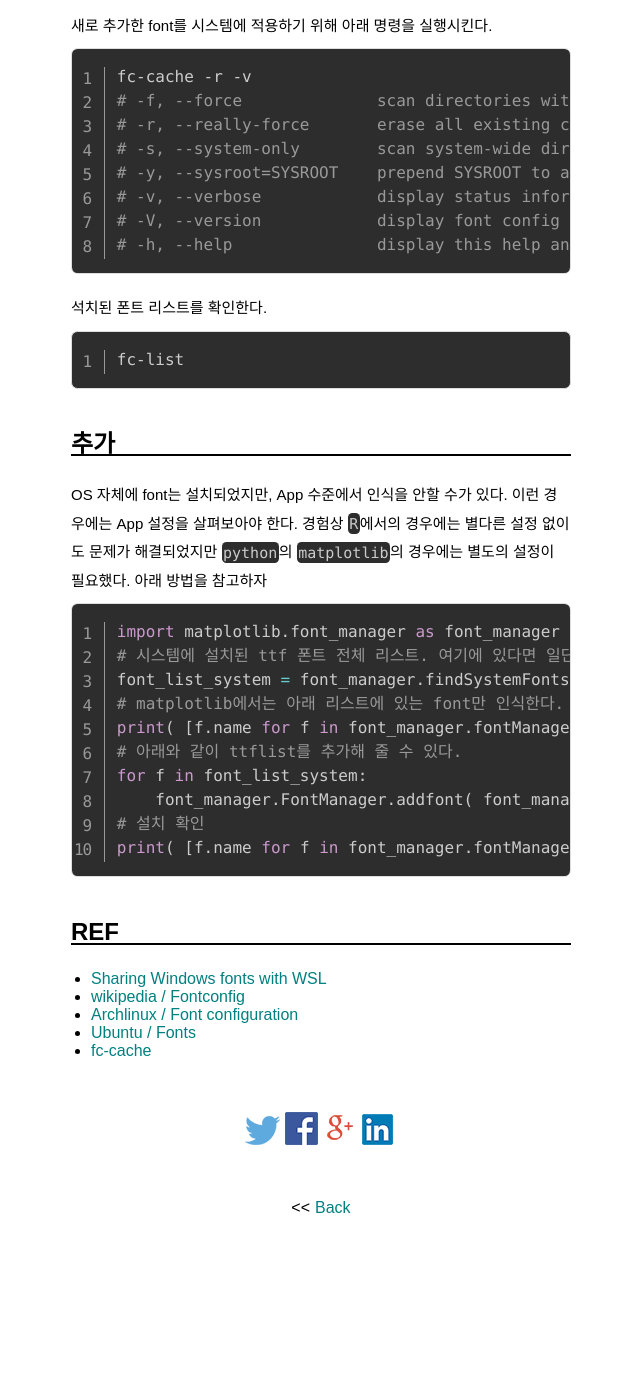
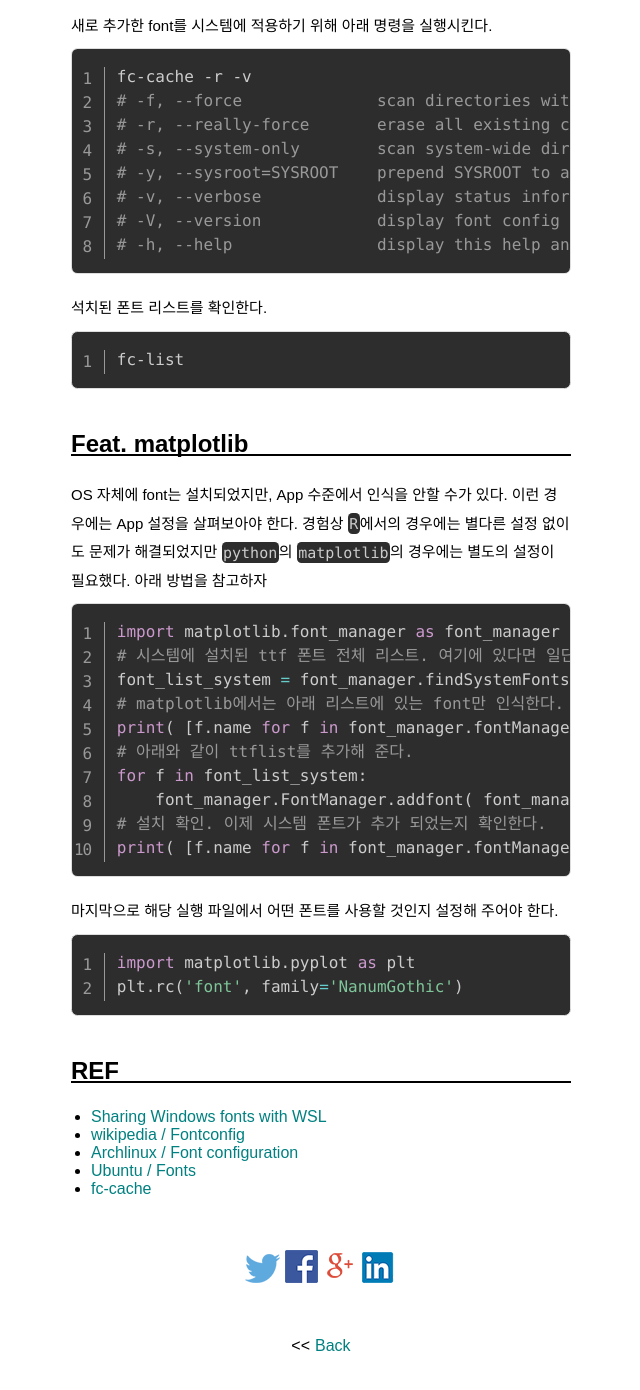
Before and after one commit to pinedance/blog, a Jekyll site: the page built from _posts/2021/01-06/2021-02-08-WSL-fonts.md, in a window 1280 px wide and 1400 px high, scrolled down 1512 px. Shown: the top 1390 px of the window, without its empty margins (319-959 px from the left). Built offline with Jekyll 4.4.1, drawn with Linux system fonts in a browser that asks for light colours; some web fonts are replaced; comment, search, counter and statistics services are not loaded; before the commit the page ends 2774 px from its top, so only the background shows below that.

Commit message:
update old post2

````diff
--- a/_posts/2021/01-06/2021-02-08-WSL-fonts.md
+++ b/_posts/2021/01-06/2021-02-08-WSL-fonts.md
@@ -42,7 +42,7 @@ ln -s /mnt/c/Windows/Fonts /home/$USER/.local/share/fonts/Windows_Fonts
 ln -s /mnt/c/Users/$USER/AppData/Local/Microsoft/Windows/Fonts /home/$USER/.local/share/fonts/Windows_Local_Fonts
 ```
 
-## 마무리
+## 폰트 적용
 
 새로 추가한 font를 시스템에 적용하기 위해 아래 명령을 실행시킨다.
 
@@ -63,21 +63,28 @@ fc-cache -r -v
 fc-list
 ```
 
-## 추가
+## Feat. matplotlib
 
 OS 자체에 font는 설치되었지만, App 수준에서 인식을 안할 수가 있다. 이런 경우에는 App 설정을 살펴보아야 한다. 경험상 `R`에서의 경우에는 별다른 설정 없이도 문제가 해결되었지만 `python`의 `matplotlib`의 경우에는 별도의 설정이 필요했다. 아래 방법을 참고하자
 
 ```python
 import matplotlib.font_manager as font_manager
-# 시스템에 설치된 ttf 폰트 전체 리스트. 여기에 있다면 일단 폰트는 존재하는 것이다.
+# 시스템에 설치된 ttf 폰트 전체 리스트. 여기에 있다면 일단 폰트는 시스템 상에서 인식되는 것이다.
 font_list_system = font_manager.findSystemFonts(fontpaths=None, fontext='ttf')
 # matplotlib에서는 아래 리스트에 있는 font만 인식한다. 여기에 없다면 system에 있어도 불러오지 않는다.
 print( [f.name for f in font_manager.fontManager.ttflist] )
-# 아래와 같이 ttflist를 추가해 줄 수 있다.
+# 아래와 같이 ttflist를 추가해 준다.
 for f in font_list_system:
     font_manager.FontManager.addfont( font_manager.fontManager, f)
-# 설치 확인
+# 설치 확인. 이제 시스템 폰트가 추가 되었는지 확인한다.
 print( [f.name for f in font_manager.fontManager.ttflist] )
+```
+
+마지막으로 해당 실행 파일에서 어떤 폰트를 사용할 것인지 설정해 주어야 한다.
+
+```python
+import matplotlib.pyplot as plt
+plt.rc('font', family='NanumGothic')
 ```
 
 ## REF
````
